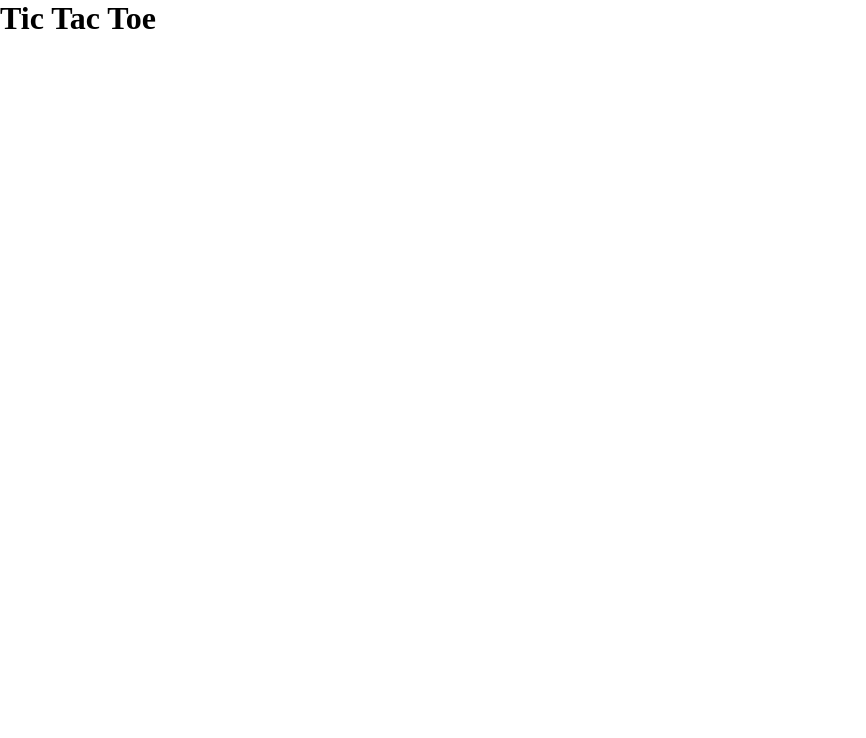
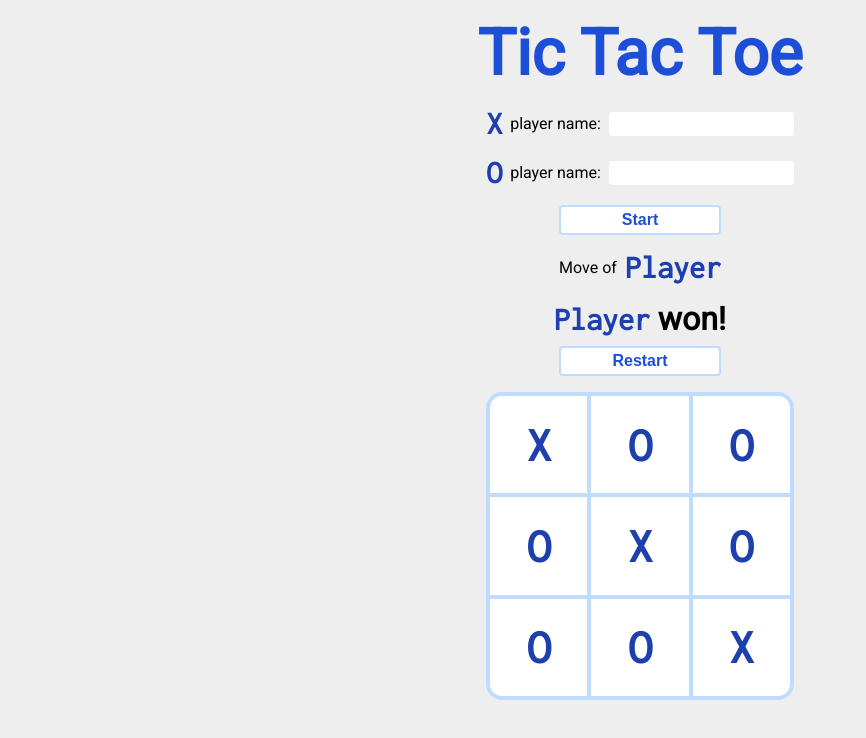
Before and after one commit to AlmadelX/tic-tac-toe, a plain HTML site: page index.html in a window 1280 px wide. Shown: the whole page, without its empty margins (0-866 px from the left). Drawn offline with Linux system fonts and the light colour scheme.

Commit message:
Design the game

```diff
--- a/index.html
+++ b/index.html
@@ -8,6 +8,53 @@
     <title>Tic Tac Toe</title>
   </head>
   <body>
-    <h1>Tic Tac Toe</h1>
+    <div class="container">
+      <div class="content">
+        <h1 class="title">Tic Tac Toe</h1>
+        <form class="form">
+          <div class="form-field">
+            <label for="x-player-name">
+              <div class="marker">X</div>
+              <p>player name:</p>
+            </label>
+            <input
+              type="text"
+              id="x-player-name"
+              name="x-player-name"
+              required
+            />
+          </div>
+          <div class="form-field">
+            <label for="o-player-name">
+              <div class="marker">O</div>
+              <p>player name:</p>
+            </label>
+            <input
+              type="text"
+              id="o-player-name"
+              name="o-player-name"
+              required
+            />
+          </div>
+          <button type="submit">Start</button>
+        </form>
+        <div class="move-info">Move of <span class="marker">Player</span></div>
+        <div class="game-result">
+          <p><span class="marker">Player</span> won!</p>
+          <button>Restart</button>
+        </div>
+        <div class="board">
+          <div class="cell marker">X</div>
+          <div class="cell marker">O</div>
+          <div class="cell marker">O</div>
+          <div class="cell marker">O</div>
+          <div class="cell marker">X</div>
+          <div class="cell marker">O</div>
+          <div class="cell marker">O</div>
+          <div class="cell marker">O</div>
+          <div class="cell marker">X</div>
+        </div>
+      </div>
+    </div>
   </body>
 </html>
--- a/style.css
+++ b/style.css
@@ -1,4 +1,116 @@
+@import url('https://fonts.googleapis.com/css2?family=Inconsolata&family=Roboto&display=swap');
+
+html {
+  font-family: 'Roboto', sans-serif;
+}
+
 body,
-h1 {
+h1,
+p {
   margin: 0;
 }
+
+.container {
+  height: 100vh;
+  background-color: #eee;
+}
+
+.content {
+  margin: 0 auto;
+  width: max-content;
+  padding: 16px;
+  display: flex;
+  flex-direction: column;
+  gap: 16px;
+}
+
+.title {
+  font-size: 4rem;
+  color: #1d4ed8;
+  text-align: center;
+}
+
+.form {
+  display: flex;
+  flex-direction: column;
+  align-items: center;
+  gap: 16px;
+}
+
+.form-field {
+  display: flex;
+  align-items: center;
+  gap: 8px;
+}
+
+.form-field label {
+  display: flex;
+  align-items: center;
+  gap: 8px;
+}
+
+.form-field input {
+  border-radius: 4px;
+  border: none;
+  padding: 4px;
+  flex: 1;
+  height: 1rem;
+}
+
+.form-field input:focus {
+  outline: 2px solid #bfdbfe;
+}
+
+button {
+  border-radius: 4px;
+  border: 2px solid #bfdbfe;
+  width: 50%;
+  padding: 4px;
+  font-size: 1rem;
+  font-weight: 700;
+  background-color: white;
+  color: #1d4ed8;
+  cursor: pointer;
+}
+
+.marker {
+  font-family: 'Inconsolata', monospace;
+  font-size: 2rem;
+  font-weight: 900;
+  color: #1e40af;
+}
+
+.move-info,
+.game-result {
+  display: flex;
+  justify-content: center;
+  align-items: center;
+  gap: 8px;
+}
+
+.game-result {
+  flex-direction: column;
+  font-size: 2rem;
+  font-weight: 700;
+}
+
+.board {
+  margin: 0 auto;
+  border-radius: 16px;
+  border: 4px solid #bfdbfe;
+  width: 300px;
+  height: 300px;
+  display: grid;
+  grid-template: repeat(3, 1fr) / repeat(3, 1fr);
+  gap: 4px;
+  background-color: #bfdbfe;
+  overflow: hidden;
+}
+
+.cell {
+  font-size: 3rem;
+  background-color: white;
+  display: flex;
+  justify-content: center;
+  align-items: center;
+}
```
